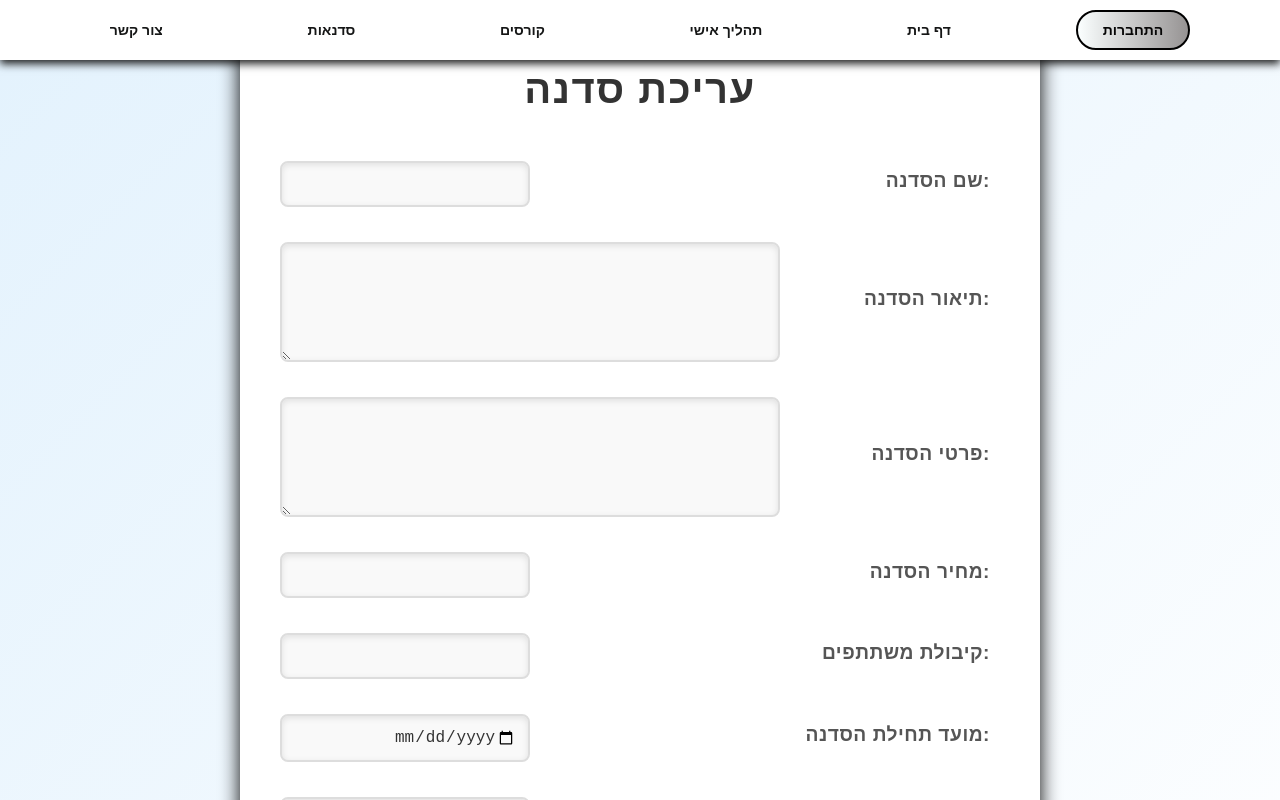
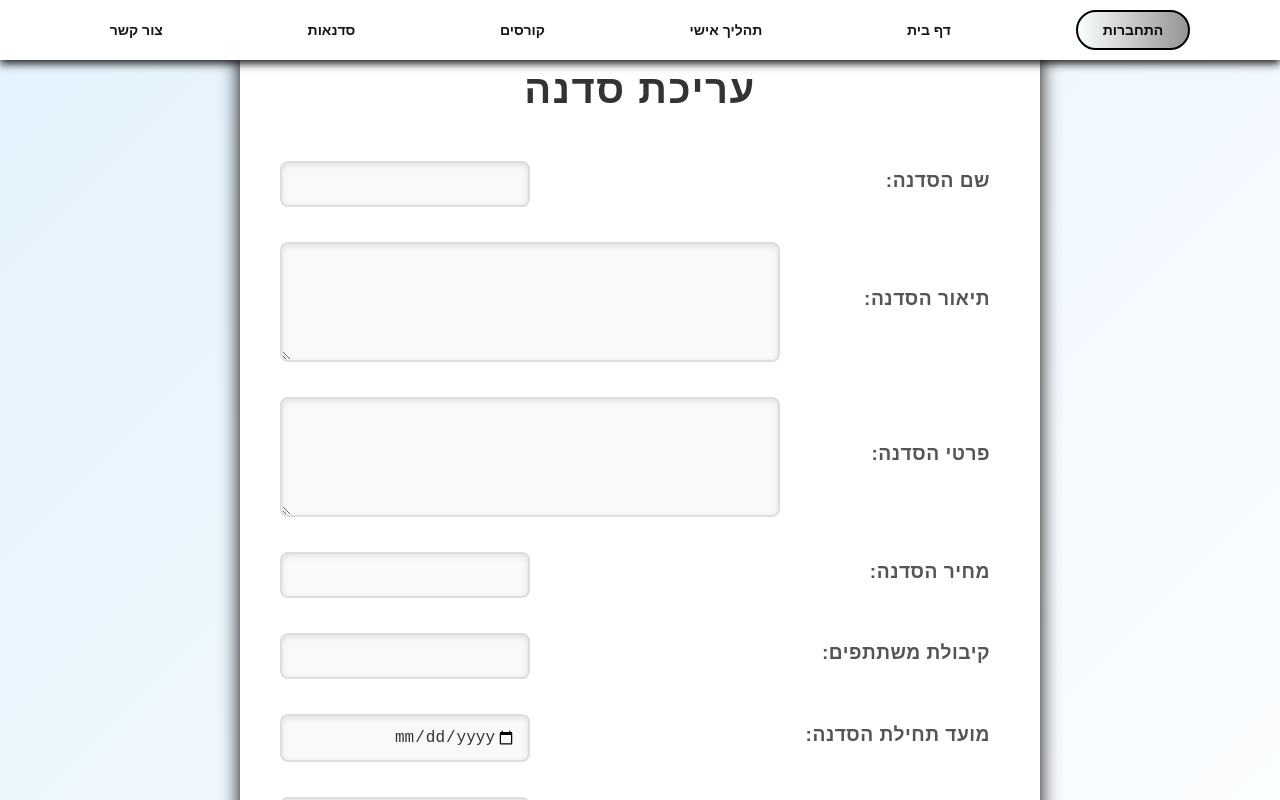
Before and after one commit to Itayaviani/final_project, a React (Vite) app in the folder client/: page /edit-workshop/1 in a window 1280 px wide. Built offline with nearby package versions, Linux system fonts and the light colour scheme; no server answers.

Commit message:
jsxEditCourse+workshop

```diff
--- a/client/src/pages/courses/Edit Course/EditCourse.jsx
+++ b/client/src/pages/courses/Edit Course/EditCourse.jsx
@@ -78,7 +78,7 @@ export default function EditCourse() {
         <h1>עריכת קורס</h1>
         <form onSubmit={handleSubmit} className="edit-course-form">
           <div className="form-group">
-            <label>שם הקורס:</label>
+            <label>:שם הקורס</label>
             <input
               type="text"
               value={courseName}
@@ -87,7 +87,7 @@ export default function EditCourse() {
             />
           </div>
           <div className="form-group">
-            <label>תיאור הקורס:</label>
+            <label>:תיאור הקורס</label>
             <textarea
               value={courseDescription}
               onChange={(e) => setCourseDescription(e.target.value)}
@@ -95,7 +95,7 @@ export default function EditCourse() {
             ></textarea>
           </div>
           <div className="form-group">
-            <label>פרטי הקורס:</label>
+            <label>:פרטי הקורס</label>
             <textarea
               value={courseDetails}
               onChange={(e) => setCourseDetails(e.target.value)}
@@ -103,7 +103,7 @@ export default function EditCourse() {
             ></textarea>
           </div>
           <div className="form-group">
-            <label>מחיר הקורס:</label>
+            <label>:מחיר הקורס</label>
             <input
               type="number"
               value={coursePrice}
@@ -112,7 +112,7 @@ export default function EditCourse() {
             />
           </div>
           <div className="form-group">
-            <label>קיבולת משתתפים:</label>
+            <label>:קיבולת משתתפים</label>
             <input
               type="number"
               value={courseCapacity}
@@ -121,7 +121,7 @@ export default function EditCourse() {
             />
           </div>
           <div className="form-group">
-            <label>מועד תחילת הקורס:</label>
+            <label>:מועד תחילת הקורס</label>
             <input
               type="date"
               value={courseStartDate}
@@ -130,7 +130,7 @@ export default function EditCourse() {
             />
           </div>
           <div className="form-group">
-            <label>שעת תחילת הקורס:</label>
+            <label>:שעת תחילת הקורס</label>
             <input
               type="time"
               value={courseStartTime}
@@ -139,7 +139,7 @@ export default function EditCourse() {
             />
           </div>
           <div className="form-group">
-            <label>תמונה נוכחית:</label>
+            <label>:תמונה נוכחית</label>
             {currentImage && (
               <div className="current-image">
                 <img src={`http://localhost:3000/${currentImage}`} alt="Current Course" />
@@ -147,7 +147,7 @@ export default function EditCourse() {
             )}
           </div>
           <div className="form-group">
-            <label>עדכן תמונה חדשה:</label>
+            <label>:עדכן תמונה חדשה</label>
             <input
               type="file"
               accept="image/*"
--- a/client/src/pages/workshops/edit workshop/EditWorkshop.jsx
+++ b/client/src/pages/workshops/edit workshop/EditWorkshop.jsx
@@ -79,7 +79,7 @@ export default function EditWorkshop() {
         <h1>עריכת סדנה</h1>
         <form onSubmit={handleSubmit} className="edit-workshop-form">
           <div className="form-group">
-            <label>שם הסדנה:</label>
+            <label>:שם הסדנה</label>
             <input
               type="text"
               value={workshopName}
@@ -88,7 +88,7 @@ export default function EditWorkshop() {
             />
           </div>
           <div className="form-group">
-            <label>תיאור הסדנה:</label>
+            <label>:תיאור הסדנה</label>
             <textarea
               value={workshopDescription}
               onChange={(e) => setWorkshopDescription(e.target.value)}
@@ -96,7 +96,7 @@ export default function EditWorkshop() {
             ></textarea>
           </div>
           <div className="form-group">
-            <label>פרטי הסדנה:</label>
+            <label>:פרטי הסדנה</label>
             <textarea
               value={workshopDetails}
               onChange={(e) => setWorkshopDetails(e.target.value)}
@@ -104,7 +104,7 @@ export default function EditWorkshop() {
             ></textarea>
           </div>
           <div className="form-group">
-            <label>מחיר הסדנה:</label>
+            <label>:מחיר הסדנה</label>
             <input
               type="number"
               value={workshopPrice}
@@ -113,7 +113,7 @@ export default function EditWorkshop() {
             />
           </div>
           <div className="form-group">
-            <label>קיבולת משתתפים:</label>
+            <label>:קיבולת משתתפים</label>
             <input
               type="number"
               value={workshopCapacity}
@@ -122,7 +122,7 @@ export default function EditWorkshop() {
             />
           </div>
           <div className="form-group">
-            <label>מועד תחילת הסדנה:</label>
+            <label>:מועד תחילת הסדנה</label>
             <input
               type="date"
               value={workshopStartDate}
@@ -131,7 +131,7 @@ export default function EditWorkshop() {
             />
           </div>
           <div className="form-group">
-            <label>שעת תחילת הסדנה:</label>
+            <label>:שעת תחילת הסדנה</label>
             <input
               type="time"
               value={workshopStartTime}
@@ -140,7 +140,7 @@ export default function EditWorkshop() {
             />
           </div>
           <div className="form-group">
-            <label>תמונה נוכחית:</label>
+            <label>:תמונה נוכחית</label>
             {currentImage && (
               <div className="current-image">
                 <img src={`http://localhost:3000/${currentImage}`} alt="Current Workshop" />
@@ -148,7 +148,7 @@ export default function EditWorkshop() {
             )}
           </div>
           <div className="form-group">
-            <label>עדכן תמונה חדשה:</label>
+            <label>:עדכן תמונה חדשה</label>
             <input
               type="file"
               accept="image/*"
```
